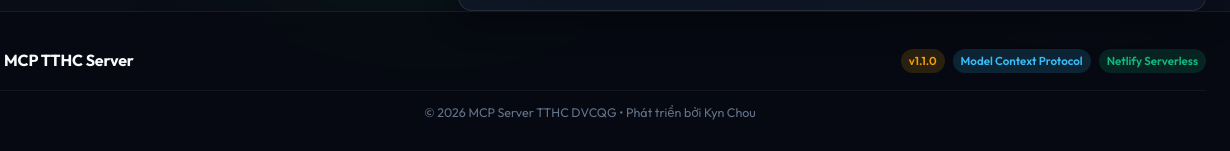
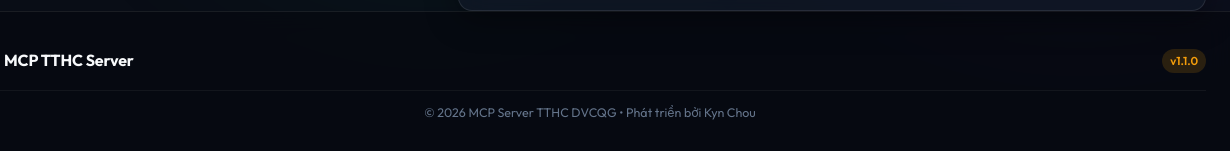
Before and after one commit to duynghiaqn/MCP-TTHC, a website: page public/index.html in a window 1280 px wide. Shown: the part 975-1126 px from the top of the page, 50-1280 px from the left. Drawn offline with nearby package versions, Linux system fonts and the light colour scheme; no server answers.

Commit message:
ui: loại bỏ 2 badge Model Context Protocol và Netlify Serverless ở footer

```diff
--- a/public/index.html
+++ b/public/index.html
@@ -1818,8 +1818,6 @@
         </div>
         <div class="footer-badges">
           <span class="badge badge-warning" id="footer-version-badge">v1.1.0</span>
-          <span class="badge badge-primary">Model Context Protocol</span>
-          <span class="badge badge-success">Netlify Serverless</span>
         </div>
       </div>
       <div class="footer-bottom-row">
```
Also changed, not shown: src/embedded-assets.ts (+1 -1 lines).
